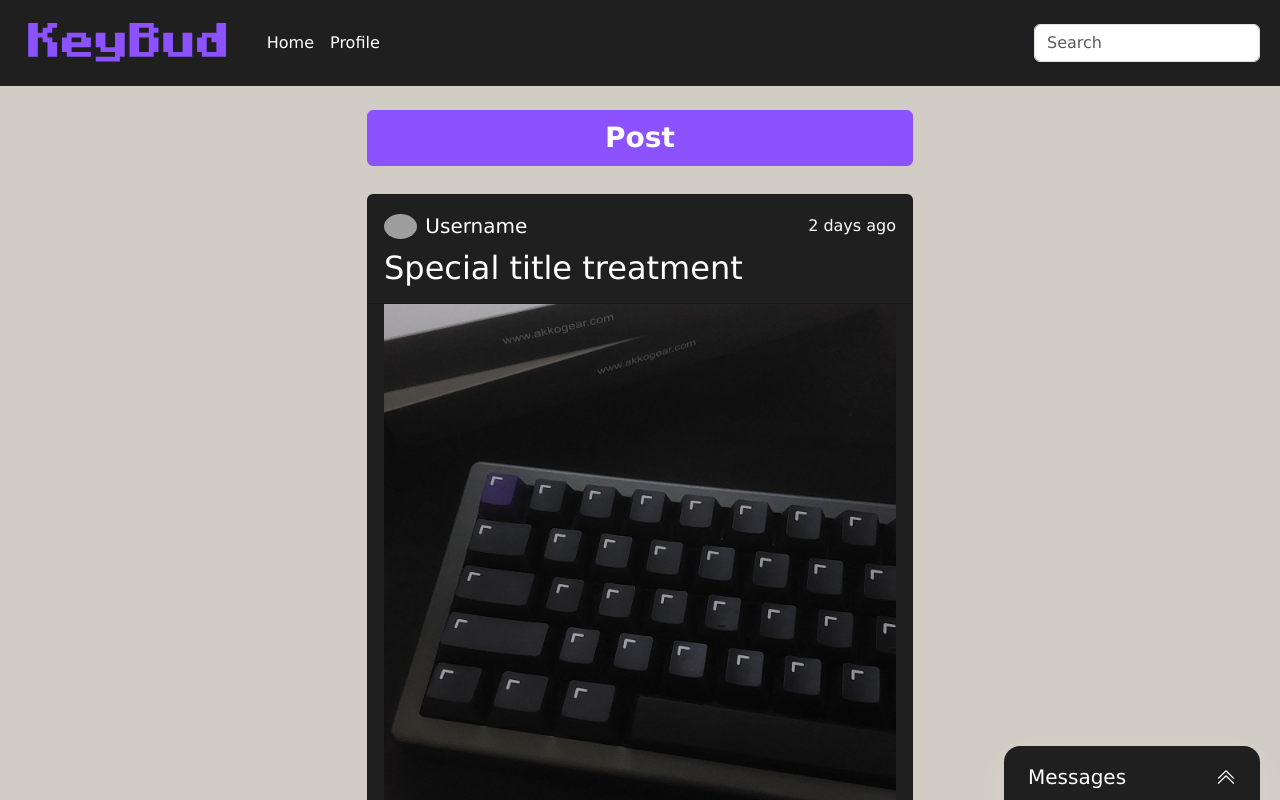
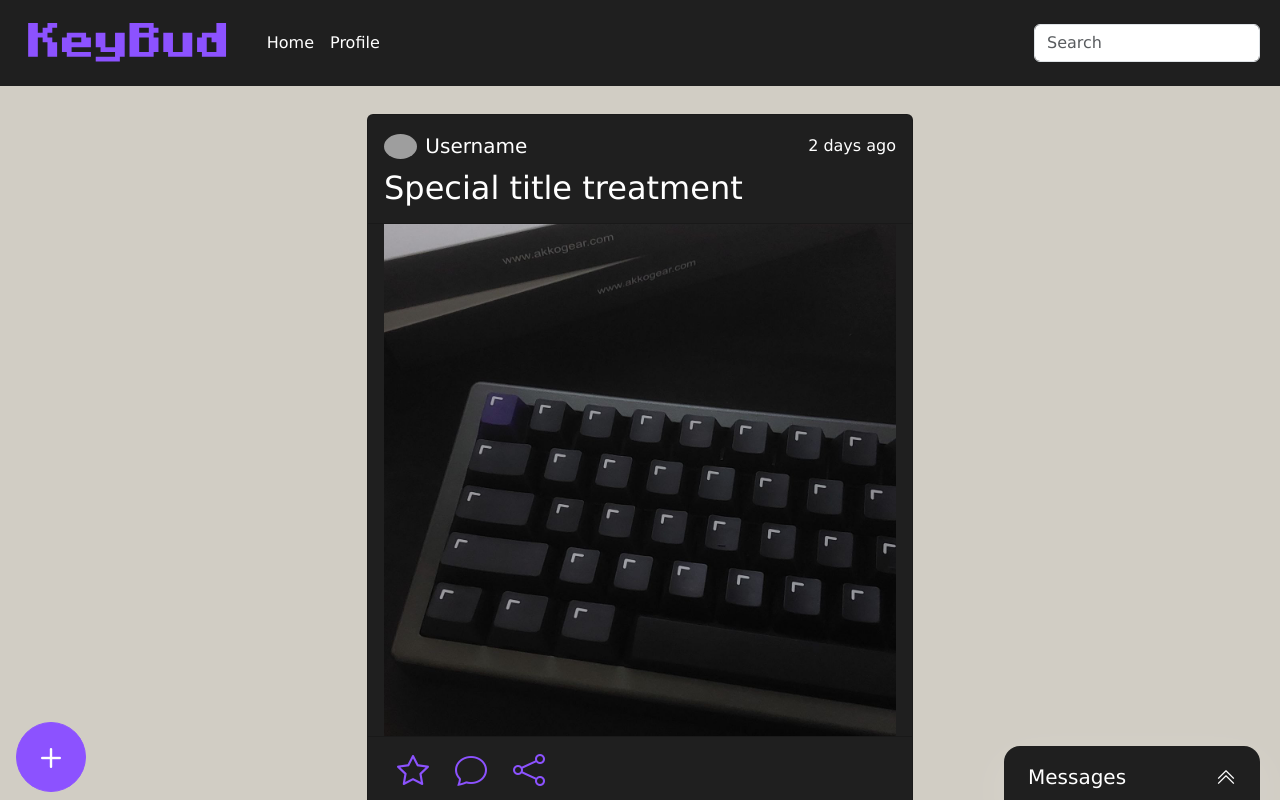
Before and after one commit to jomkv/KeyBud, a React (Create React App) app: page / in a window 1280 px wide. Built offline with nearby package versions, Linux system fonts and the light colour scheme; grey boxes are pictures that could not be loaded; a web font is replaced by a local one.

Commit message:
feat: create post widget instead of button, and comment UX improvement

```diff
--- /dev/null
+++ b/src/components/CreatePostWidget.tsx
@@ -0,0 +1,26 @@
+import { Button } from "react-bootstrap";
+import { useNavigate } from "react-router-dom";
+
+function CreatePostWidget() {
+  const navigate = useNavigate();
+
+  const handleClick = () => {
+    return navigate("/create-post");
+  };
+
+  return (
+    <Button
+      className="position-absolute bottom-0 ms-3 mb-2 rounded-circle"
+      style={{
+        color: "white",
+        width: "70px",
+        height: "70px",
+      }}
+      onClick={handleClick}
+    >
+      <i className="bi bi-plus fs-1 fw-bold"></i>
+    </Button>
+  );
+}
+
+export default CreatePostWidget;
--- a/src/pages/CreatePost.tsx
+++ b/src/pages/CreatePost.tsx
@@ -7,7 +7,6 @@ import { useEffect } from "react";
 
 import { useForm } from "react-hook-form";
 import { zodResolver } from "@hookform/resolvers/zod";
-import { DevTool } from "@hookform/devtools";
 import { z } from "zod";
 
 const schema = z.object({
@@ -129,7 +128,6 @@ function CreatePost() {
         </Form>
       </Container>
       <ChatWidget />
-      <DevTool control={control} />
     </div>
   );
 }
--- a/src/pages/Home.tsx
+++ b/src/pages/Home.tsx
@@ -1,7 +1,7 @@
 import NavbarComponent from "../components/NavbarComponent";
 import ChatWidget from "../components/ChatWidget";
 import PostCard from "../components/home/PostCard";
-import CreatePostButton from "../components/home/CreatePostButton";
+import CreatePostWidget from "../components/CreatePostWidget";
 
 import Container from "react-bootstrap/Container";
 
@@ -23,11 +23,11 @@ function Home() {
     <div className="bg-light">
       <NavbarComponent />
       <Container className="mb-3 d-flex flex-column">
-        <CreatePostButton />
         <PostCard />
         <PostCard />
       </Container>
       <ChatWidget />
+      <CreatePostWidget />
     </div>
   );
 }
--- a/src/pages/Post.tsx
+++ b/src/pages/Post.tsx
@@ -6,6 +6,7 @@ import Card from "react-bootstrap/Card";
 import Container from "react-bootstrap/Container";
 import ListGroup from "react-bootstrap/ListGroup";
 import Form from "react-bootstrap/Form";
+import { useState } from "react";
 
 // * Local Imports
 import NavbarComponent from "../components/NavbarComponent";
@@ -13,6 +14,8 @@ import CommentCard from "../components/post/CommentCard";
 import ChatWidget from "../components/ChatWidget";
 
 function Post() {
+  const [isComment, setIsComment] = useState<boolean>(false);
+
   return (
     <div className="bg-light">
       <NavbarComponent />
@@ -92,6 +95,24 @@ function Post() {
               </Card.Footer>
               <ListGroup className="list-group-flush">
                 <ListGroup.Item className="bg-secondary pb-4">
+                  {isComment ? (
+                    <>
+                      <Form.Control
+                        size="lg"
+                        as="textarea"
+                        rows={2}
+                        placeholder="Write your comment"
+                      />
+                      <div className="w-100 d-flex justify-content-end">
+                        <Button
+                          className="mt-3 ml-auto fs-6 fw-semibold"
+                          style={{ color: "white" }}
+                        >
+                          Comment
+                        </Button>
+                      </div>
+                    </>
+                  ) : (
                     <Form.Control
                       size="lg"
                       type="text"
@@ -99,7 +120,11 @@ function Post() {
                       style={{
                         borderRadius: "25px",
                       }}
+                      onFocus={() => {
+                        setIsComment(true);
+                      }}
                     />
+                  )}
                 </ListGroup.Item>
                 <CommentCard />
                 <CommentCard />
```
Lines whose indentation alone changed are shown as unchanged.
